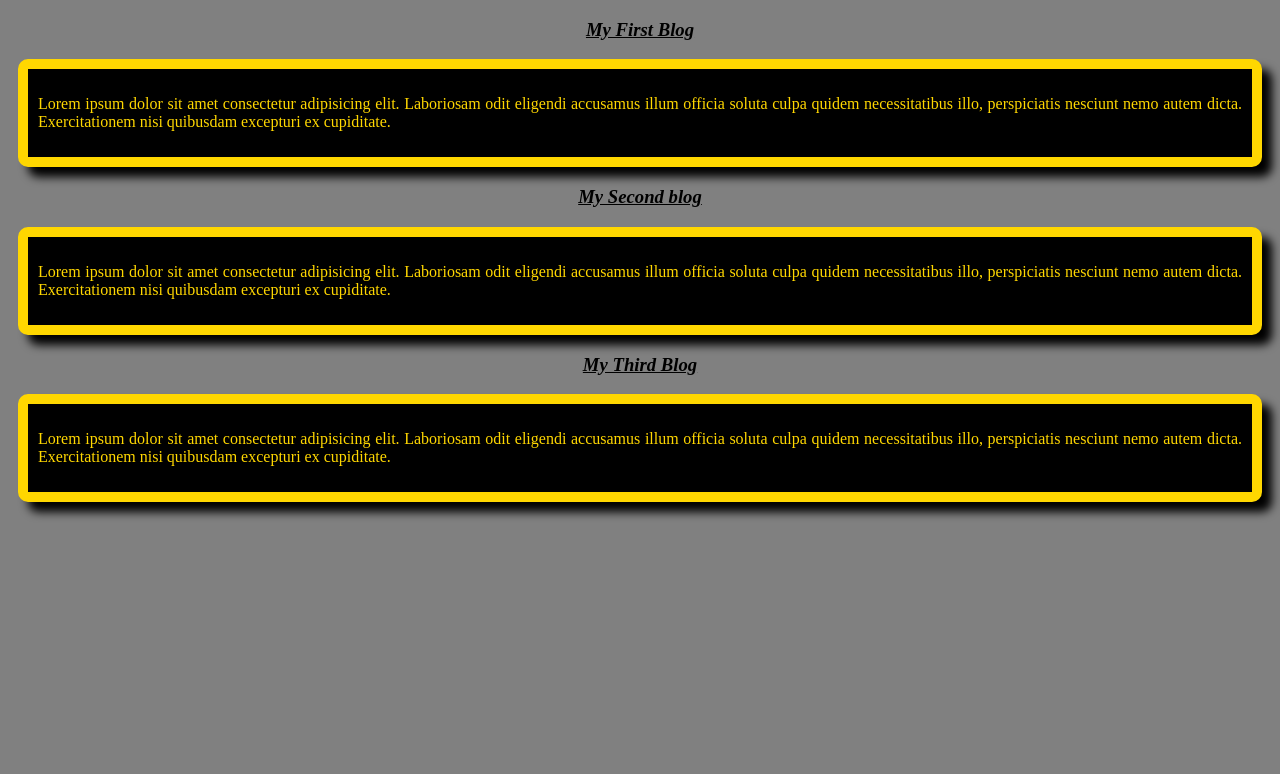
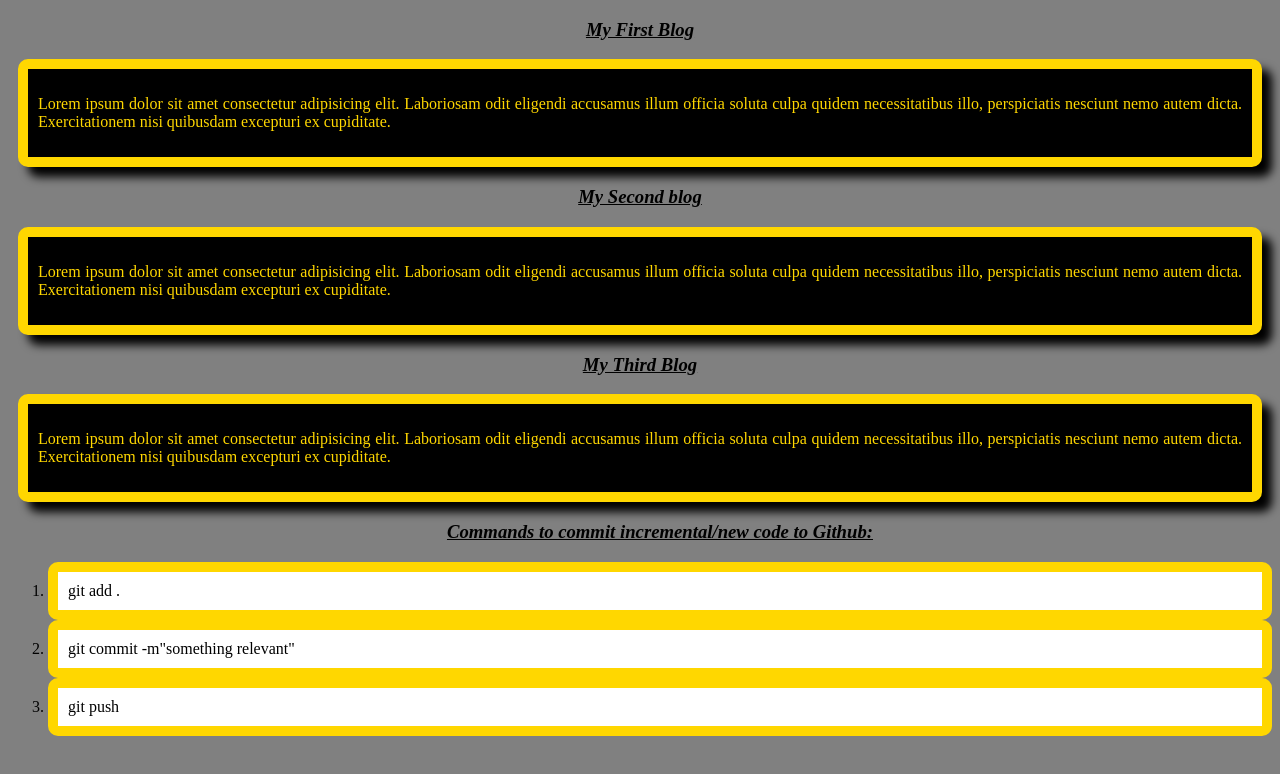
Before and after one commit to SNOWinfinite/my-simple-website, a plain HTML site: page index.html in a window 1280 px wide. Drawn offline with Linux system fonts and the light colour scheme.

Commit message:
sending a list

```diff
--- a/index.html
+++ b/index.html
@@ -18,6 +18,10 @@
     <div>
         <p>Lorem ipsum dolor sit amet consectetur adipisicing elit. Laboriosam odit eligendi accusamus illum officia soluta culpa quidem necessitatibus illo, perspiciatis nesciunt nemo autem dicta. Exercitationem nisi quibusdam excepturi ex cupiditate.</p>
     </div>
+    <ol><h3>Commands to commit incremental/new code to Github:</h3>
+    <li>git add .</li>
+    <li>git commit -m"something relevant"</li>
+    <li>git push</li></ol>
 
 </body>
 </html>
--- a/styles/blog.css
+++ b/styles/blog.css
@@ -17,3 +17,15 @@ div{
     margin: 10px;
     box-shadow: 10px 10px 10px black;
 }
+li{
+ color: black;
+background-color: white;
+border: 10px solid gold;
+padding: 10px;
+border-radius: 10px 10px 10px;
+text-align: justify;
+
+
+
+
+}
```
